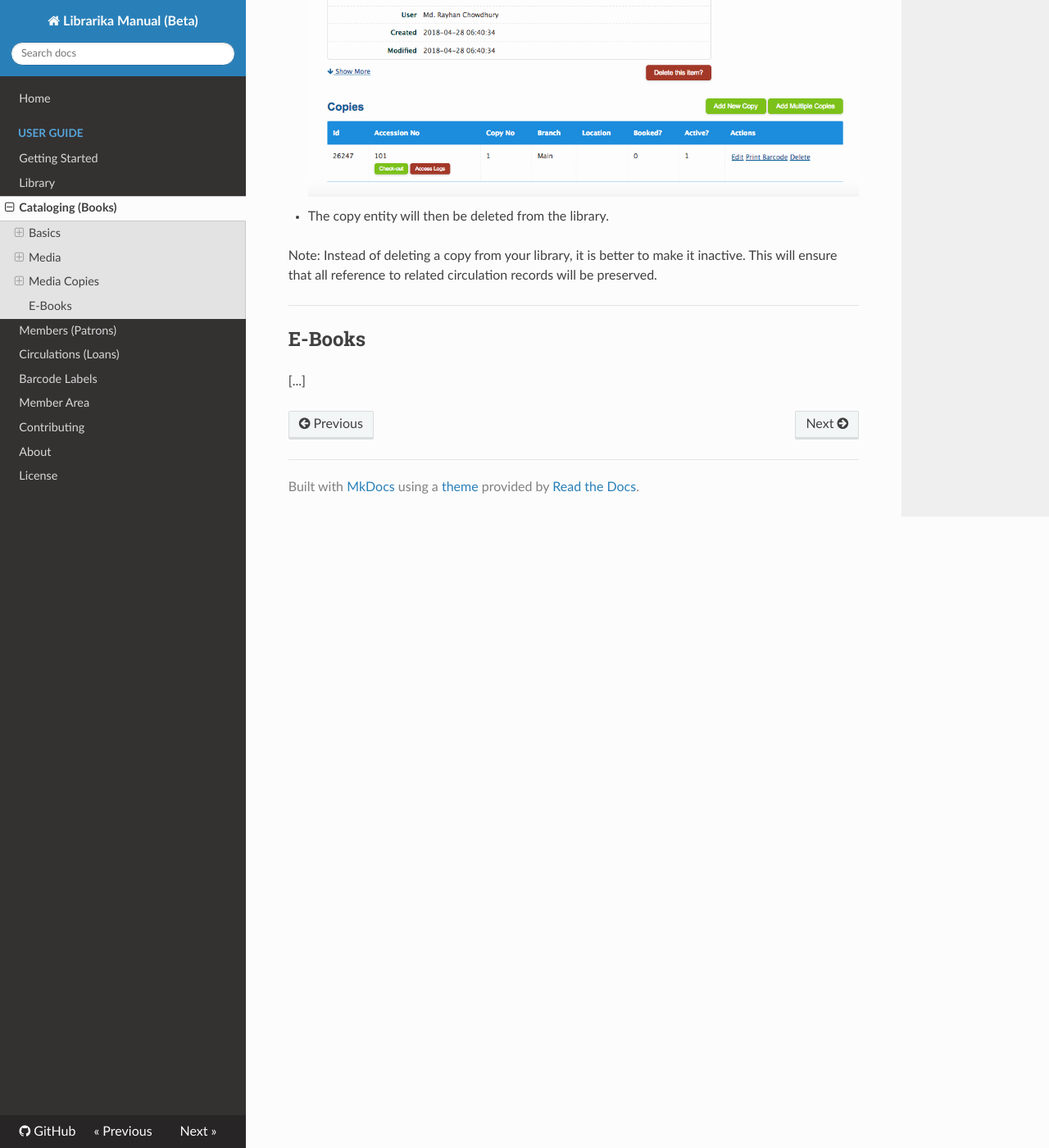
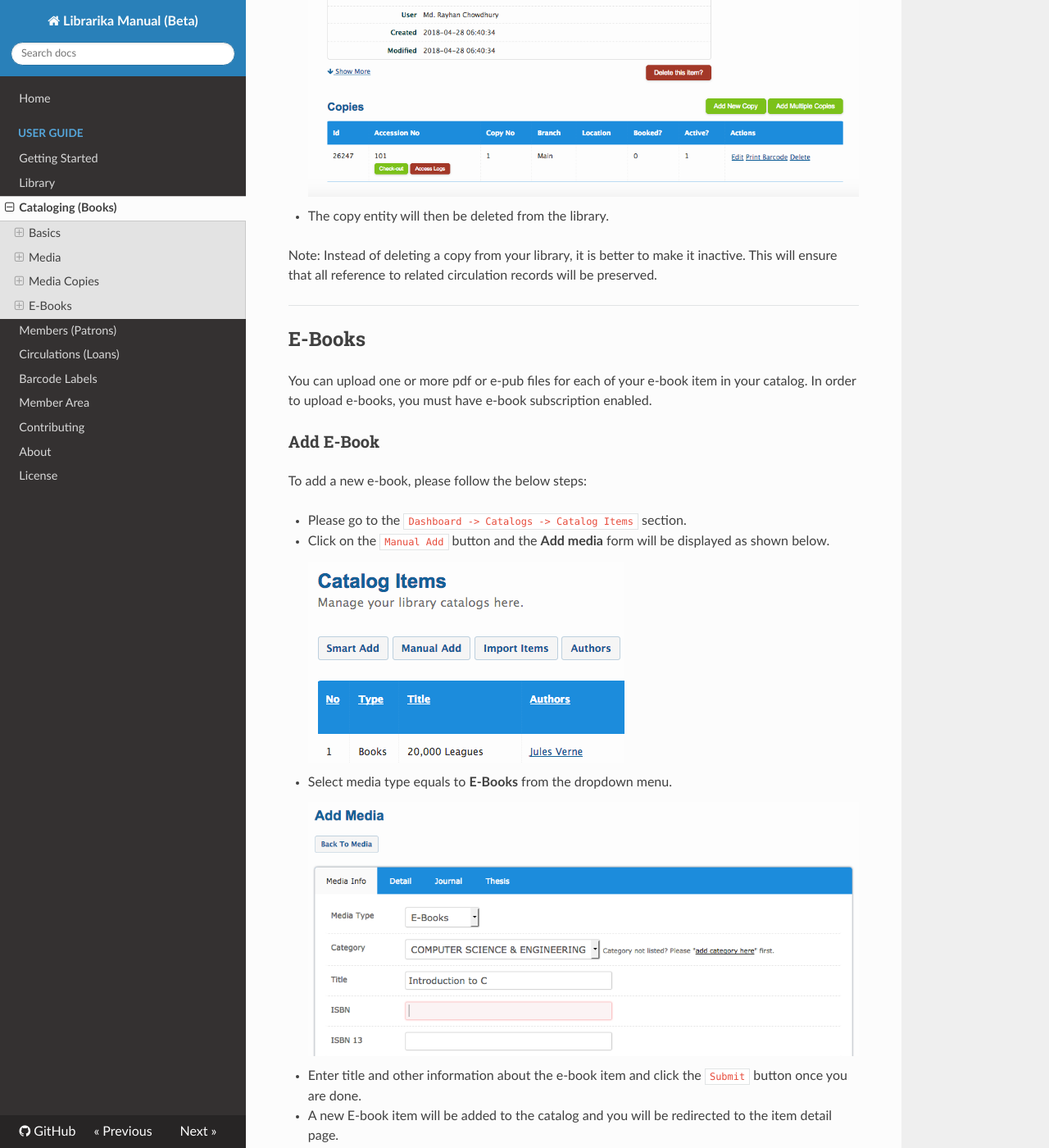
Before and after one commit to Librarika/manual, an MkDocs documentation site: the page built from docs/cataloging.md, in a window 1280 px wide and 1400 px high, scrolled down 10837 px. Shown: the whole window at 82% size. Built offline with MkDocs 1.6.1, drawn with Linux system fonts in a browser that asks for light colours; nearby versions of some CDN libraries; old or Windows-style settings are respelled for this version of MkDocs; some of the changed text lies outside the part shown.

Commit message:
Updated e-book add section.

```diff
--- a/docs/cataloging.md
+++ b/docs/cataloging.md
@@ -228,4 +228,31 @@ Note: Instead of deleting a copy from your library, it is better to make it inac
 
 ## E-Books
 
-[...]
+You can upload one or more pdf or e-pub files for each of your e-book item in your catalog. In order to upload e-books, you must have e-book subscription enabled.
+
+### Add E-Book
+
+To add a new e-book, please follow the below steps:
+
+* Please go to the `Dashboard -> Catalogs -> Catalog Items` section.
+* Click on the `Manual Add` button and the **Add media** form will be displayed as shown below.
+
+	![Manual add button](img/catalog-items-manual-add-button.png)
+
+* Select media type equals to **E-Books** from the dropdown menu.
+
+	![Manual add form](img/catalog-items-manual-add-form.png)
+
+* Enter title and other information about the e-book item and click the `Submit` button once you are done.
+* A new E-book item will be added to the catalog and you will be redirected to the item detail page.
+* Now scroll down the the E-Books section of the detail page.
+
+	![E-book section in item detail page.](img/catalog-items-detail-ebook-section.png)
+
+* Click on `Upload E-book` button to upload new pdf or e-pub file.
+
+	![Upload e-book form](img/catalog-items-detail-upload-ebook.png)
+
+* Once uploaded, you item will be available in the OPAC.
+
+Note: Please make sure that you have enough copyright to share the e-book file with others.
```
Also changed, not shown: docs/img/catalog-items-detail-ebook-section.png (added), docs/img/catalog-items-detail-upload-ebook.png (added), docs/img/catalog-items-manual-add-button.png (added), docs/img/catalog-items-manual-add-form.png (added).
